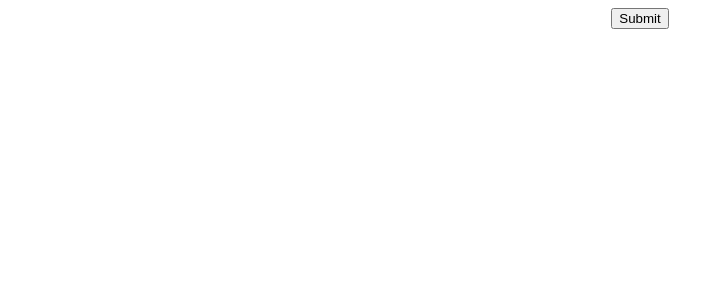
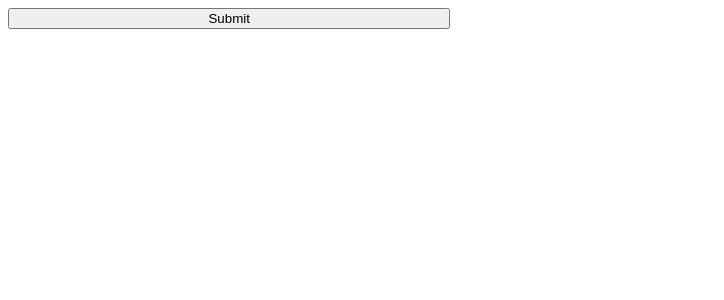
Before and after one commit to jeromeski/formik-reusable-components-demo, a React (Create React App) app: page / in a window 1280 px wide. Shown: the top 300 px of the page, without its empty margins (0-724 px from the left). Built offline with nearby package versions, Linux system fonts and the light colour scheme.

Commit message:
Initial commit

```diff
--- a/src/styles.css
+++ b/src/styles.css
@@ -1,4 +1,24 @@
 .App {
   font-family: sans-serif;
-  text-align: center;
 }
+
+form {
+  display: flex;
+  flex-direction: column;
+  flex: 1 1 25%;
+  max-width: 35%;
+}
+
+label {
+  font-weight: bold;
+  font-size: 0.8rem;
+}
+
+.error {
+  color: red;
+}
+
+.form-control {
+  display: flex;
+  flex-direction: column;
+}
```
Also changed, not shown: src/components/Input.js (added), src/components/TextError.js (added).
